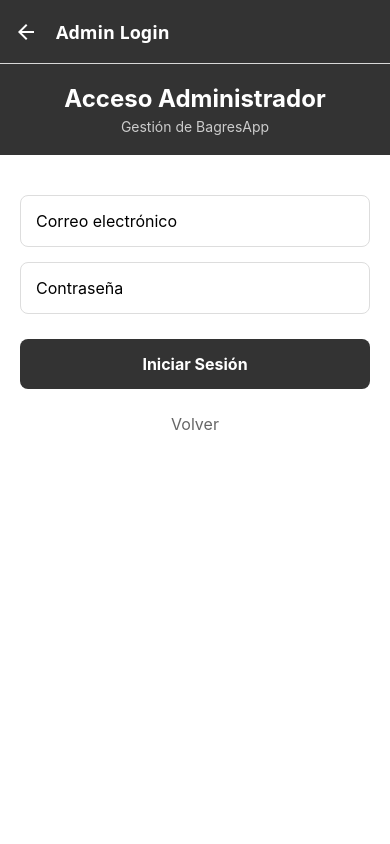
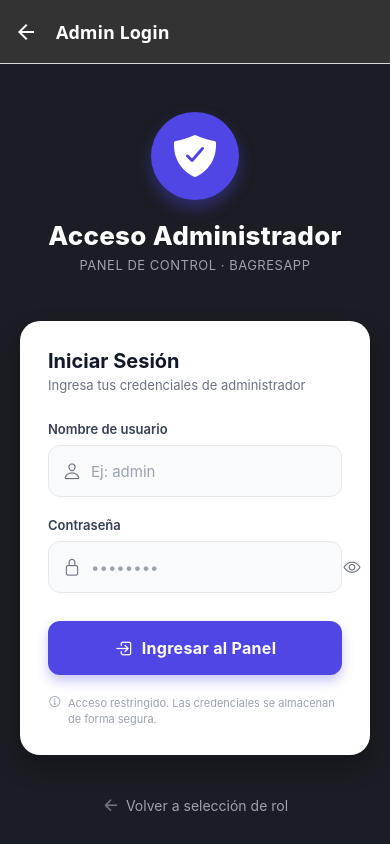
Before and after one commit to Alex8ber/BagresApp, a React Native app: screen /AdminLogin in a window 390 px wide. Built offline with nearby package versions, Linux system fonts and the light colour scheme; no server answers.

Commit message:
admin new

```diff
--- a/src/screens/auth/AdminLoginScreen.tsx
+++ b/src/screens/auth/AdminLoginScreen.tsx
@@ -1,130 +1,337 @@
 import React, { useState } from 'react';
-import { View, Text, TextInput, TouchableOpacity, StyleSheet, Alert, ActivityIndicator } from 'react-native';
+import {
+  View,
+  Text,
+  TextInput,
+  TouchableOpacity,
+  StyleSheet,
+  Alert,
+  ActivityIndicator,
+  KeyboardAvoidingView,
+  Platform,
+  ScrollView,
+} from 'react-native';
 import { SafeAreaView } from 'react-native-safe-area-context';
+import { Ionicons } from '@expo/vector-icons';
 import { useAuth } from '@/hooks/useAuth';
-import { colors } from '@/styles/theme';
 import type { RootStackScreenProps } from '@/navigation/types';
 
 type Props = RootStackScreenProps<'AdminLogin'>;
 
 export default function AdminLoginScreen({ navigation }: Props) {
   const { signIn, loading } = useAuth();
-  const [email, setEmail] = useState('');
+  const [username, setUsername] = useState('');
   const [password, setPassword] = useState('');
+  const [showPassword, setShowPassword] = useState(false);
 
   const handleLogin = async () => {
-    if (!email || !password) {
-      Alert.alert('Error', 'Por favor ingresa correo y contraseña');
+    if (!username.trim() || !password) {
+      Alert.alert('Campos requeridos', 'Por favor ingresa el nombre de usuario y la contraseña.');
       return;
     }
 
     try {
-      await signIn(email, password, 'admin');
+      await signIn(username.trim(), password, 'admin');
     } catch (error: any) {
-      Alert.alert('Error de acceso', error.message || 'No se pudo iniciar sesión como administrador');
+      Alert.alert(
+        'Acceso denegado',
+        error.message || 'No se pudo iniciar sesión como administrador. Verifica las credenciales.',
+      );
     }
   };
 
   return (
-    <SafeAreaView style={styles.container}>
+    <SafeAreaView style={styles.safeArea}>
+      <KeyboardAvoidingView
+        style={styles.flex}
+        behavior={Platform.OS === 'ios' ? 'padding' : 'height'}
+      >
+        <ScrollView
+          contentContainerStyle={styles.scroll}
+          keyboardShouldPersistTaps="handled"
+          showsVerticalScrollIndicator={false}
+        >
+          {/* Header */}
           <View style={styles.header}>
+            <View style={styles.iconContainer}>
+              <Ionicons name="shield-checkmark" size={48} color="#fff" />
+            </View>
             <Text style={styles.title}>Acceso Administrador</Text>
-        <Text style={styles.subtitle}>Gestión de BagresApp</Text>
+            <Text style={styles.subtitle}>Panel de Control · BagresApp</Text>
           </View>
 
-      <View style={styles.form}>
+          {/* Form Card */}
+          <View style={styles.card}>
+            <Text style={styles.cardTitle}>Iniciar Sesión</Text>
+            <Text style={styles.cardSubtitle}>
+              Ingresa tus credenciales de administrador
+            </Text>
+
+            {/* Username Field */}
+            <View style={styles.fieldGroup}>
+              <Text style={styles.label}>Nombre de usuario</Text>
+              <View style={styles.inputRow}>
+                <Ionicons
+                  name="person-outline"
+                  size={18}
+                  color="#6B7280"
+                  style={styles.inputIcon}
+                />
                 <TextInput
                   style={styles.input}
-          placeholder="Correo electrónico"
-          value={email}
-          onChangeText={setEmail}
-          keyboardType="email-address"
+                  placeholder="Ej: admin"
+                  placeholderTextColor="#9CA3AF"
+                  value={username}
+                  onChangeText={setUsername}
                   autoCapitalize="none"
+                  autoCorrect={false}
+                  returnKeyType="next"
+                  editable={!loading}
                 />
+              </View>
+            </View>
 
+            {/* Password Field */}
+            <View style={styles.fieldGroup}>
+              <Text style={styles.label}>Contraseña</Text>
+              <View style={styles.inputRow}>
+                <Ionicons
+                  name="lock-closed-outline"
+                  size={18}
+                  color="#6B7280"
+                  style={styles.inputIcon}
+                />
                 <TextInput
-          style={styles.input}
-          placeholder="Contraseña"
+                  style={[styles.input, styles.inputFlex]}
+                  placeholder="••••••••"
+                  placeholderTextColor="#9CA3AF"
                   value={password}
                   onChangeText={setPassword}
-          secureTextEntry
+                  secureTextEntry={!showPassword}
+                  returnKeyType="done"
+                  onSubmitEditing={handleLogin}
+                  editable={!loading}
                 />
+                <TouchableOpacity
+                  onPress={() => setShowPassword(prev => !prev)}
+                  style={styles.eyeButton}
+                  hitSlop={{ top: 8, bottom: 8, left: 8, right: 8 }}
+                >
+                  <Ionicons
+                    name={showPassword ? 'eye-off-outline' : 'eye-outline'}
+                    size={18}
+                    color="#6B7280"
+                  />
+                </TouchableOpacity>
+              </View>
+            </View>
 
+            {/* Login Button */}
             <TouchableOpacity
-          style={styles.loginButton}
+              style={[styles.loginButton, loading && styles.loginButtonDisabled]}
               onPress={handleLogin}
               disabled={loading}
+              activeOpacity={0.85}
             >
               {loading ? (
-            <ActivityIndicator color="white" />
+                <ActivityIndicator color="#fff" size="small" />
               ) : (
-            <Text style={styles.loginButtonText}>Iniciar Sesión</Text>
+                <>
+                  <Ionicons name="log-in-outline" size={20} color="#fff" style={styles.btnIcon} />
+                  <Text style={styles.loginButtonText}>Ingresar al Panel</Text>
+                </>
               )}
             </TouchableOpacity>
 
+            {/* Security Note */}
+            <View style={styles.securityNote}>
+              <Ionicons name="information-circle-outline" size={14} color="#9CA3AF" />
+              <Text style={styles.securityNoteText}>
+                Acceso restringido. Las credenciales se almacenan de forma segura.
+              </Text>
+            </View>
+          </View>
+
+          {/* Back Button */}
           <TouchableOpacity
             style={styles.backButton}
             onPress={() => navigation.goBack()}
             disabled={loading}
+            activeOpacity={0.7}
           >
-          <Text style={styles.backButtonText}>Volver</Text>
+            <Ionicons name="arrow-back-outline" size={18} color="#6B7280" />
+            <Text style={styles.backButtonText}>Volver a selección de rol</Text>
           </TouchableOpacity>
-      </View>
+        </ScrollView>
+      </KeyboardAvoidingView>
     </SafeAreaView>
   );
 }
 
+const ADMIN_DARK = '#1A1D23';
+const ADMIN_ACCENT = '#4F46E5'; // Indigo
+
 const styles = StyleSheet.create({
-  container: {
+  flex: {
     flex: 1,
-    backgroundColor: '#fff',
   },
+  safeArea: {
+    flex: 1,
+    backgroundColor: ADMIN_DARK,
+  },
+  scroll: {
+    flexGrow: 1,
+    paddingBottom: 32,
+  },
+
+  // ── Header ──────────────────────────────────────────────────
   header: {
-    padding: 20,
-    backgroundColor: '#333', // Admin distinct color
     alignItems: 'center',
+    paddingVertical: 48,
+    paddingHorizontal: 24,
+    backgroundColor: ADMIN_DARK,
+  },
+  iconContainer: {
+    width: 88,
+    height: 88,
+    borderRadius: 44,
+    backgroundColor: ADMIN_ACCENT,
+    alignItems: 'center',
+    justifyContent: 'center',
+    marginBottom: 20,
+    shadowColor: ADMIN_ACCENT,
+    shadowOffset: { width: 0, height: 8 },
+    shadowOpacity: 0.4,
+    shadowRadius: 16,
+    elevation: 10,
   },
   title: {
-    fontSize: 24,
-    fontWeight: 'bold',
-    color: '#fff',
+    fontSize: 26,
+    fontWeight: '800',
+    color: '#FFFFFF',
+    letterSpacing: 0.3,
   },
   subtitle: {
-    fontSize: 14,
-    color: '#ccc',
-    marginTop: 5,
+    fontSize: 13,
+    color: '#9CA3AF',
+    marginTop: 6,
+    letterSpacing: 0.5,
+    textTransform: 'uppercase',
   },
-  form: {
-    padding: 20,
-    marginTop: 20,
+
+  // ── Card ────────────────────────────────────────────────────
+  card: {
+    marginHorizontal: 20,
+    backgroundColor: '#FFFFFF',
+    borderRadius: 20,
+    padding: 28,
+    shadowColor: '#000',
+    shadowOffset: { width: 0, height: 12 },
+    shadowOpacity: 0.25,
+    shadowRadius: 24,
+    elevation: 12,
+  },
+  cardTitle: {
+    fontSize: 20,
+    fontWeight: '700',
+    color: '#111827',
+    marginBottom: 4,
+  },
+  cardSubtitle: {
+    fontSize: 13,
+    color: '#6B7280',
+    marginBottom: 28,
+  },
+
+  // ── Fields ──────────────────────────────────────────────────
+  fieldGroup: {
+    marginBottom: 20,
+  },
+  label: {
+    fontSize: 13,
+    fontWeight: '600',
+    color: '#374151',
+    marginBottom: 8,
+  },
+  inputRow: {
+    flexDirection: 'row',
+    alignItems: 'center',
+    borderWidth: 1.5,
+    borderColor: '#E5E7EB',
+    borderRadius: 12,
+    backgroundColor: '#F9FAFB',
+    paddingHorizontal: 14,
+    height: 52,
+  },
+  inputIcon: {
+    marginRight: 10,
   },
   input: {
-    borderWidth: 1,
-    borderColor: '#ddd',
-    borderRadius: 8,
-    padding: 15,
-    marginBottom: 15,
-    fontSize: 16,
+    flex: 1,
+    fontSize: 15,
+    color: '#111827',
   },
+  inputFlex: {
+    flex: 1,
+  },
+  eyeButton: {
+    padding: 4,
+    marginLeft: 8,
+  },
+
+  // ── Login Button ─────────────────────────────────────────────
   loginButton: {
-    backgroundColor: '#333',
-    padding: 15,
-    borderRadius: 8,
+    flexDirection: 'row',
     alignItems: 'center',
-    marginTop: 10,
+    justifyContent: 'center',
+    backgroundColor: ADMIN_ACCENT,
+    borderRadius: 12,
+    height: 54,
+    marginTop: 8,
+    shadowColor: ADMIN_ACCENT,
+    shadowOffset: { width: 0, height: 6 },
+    shadowOpacity: 0.3,
+    shadowRadius: 12,
+    elevation: 6,
+  },
+  loginButtonDisabled: {
+    opacity: 0.7,
+  },
+  btnIcon: {
+    marginRight: 8,
   },
   loginButtonText: {
     color: '#fff',
     fontSize: 16,
-    fontWeight: 'bold',
+    fontWeight: '700',
+    letterSpacing: 0.3,
   },
+
+  // ── Security Note ────────────────────────────────────────────
+  securityNote: {
+    flexDirection: 'row',
+    alignItems: 'flex-start',
+    marginTop: 20,
+    gap: 6,
+  },
+  securityNoteText: {
+    flex: 1,
+    fontSize: 11,
+    color: '#9CA3AF',
+    lineHeight: 16,
+  },
+
+  // ── Back Button ──────────────────────────────────────────────
   backButton: {
-    padding: 15,
+    flexDirection: 'row',
     alignItems: 'center',
-    marginTop: 10,
+    justifyContent: 'center',
+    marginTop: 28,
+    paddingVertical: 12,
+    gap: 6,
   },
   backButtonText: {
-    color: '#666',
-    fontSize: 16,
+    fontSize: 14,
+    color: '#9CA3AF',
   },
 });
--- a/src/screens/auth/RoleSelectionScreen.tsx
+++ b/src/screens/auth/RoleSelectionScreen.tsx
@@ -12,7 +12,6 @@
 import { SafeAreaView } from 'react-native-safe-area-context';
 import { theme } from '@/styles/theme';
 import type { RootStackScreenProps } from '@/types/navigation';
-import { useAuth } from '@/hooks/useAuth';
 
 // ============================================================================
 // Types
@@ -25,7 +24,6 @@
 // ============================================================================
 
 export default function RoleSelectionScreen({ navigation }: Props) {
-  const { mockSignInAdmin } = useAuth();
 
   return (
     <SafeAreaView style={styles.safeArea} edges={['top', 'bottom']}>
@@ -90,7 +88,7 @@
         {/* Admin Login Button */}
         <TouchableOpacity
           style={styles.adminLoginContainer}
-          onPress={mockSignInAdmin}
+          onPress={() => navigation.navigate('AdminLogin')}
           activeOpacity={0.8}
         >
           <Text style={styles.adminLoginText}>Acceso Administrador</Text>
--- a/src/types/database.ts
+++ b/src/types/database.ts
@@ -25,12 +25,15 @@
   id: string;
   email: string;
   full_name: string;
+  /** Nombre de usuario único para el login del administrador */
+  nombre_usuario: string;
   created_at: string;
   updated_at: string;
 }
 
 export type AdminInsert = Omit<Admin, 'created_at' | 'updated_at'> & {
   id?: string;
+  nombre_usuario?: string;
 };
 
 export type AdminUpdate = Partial<Omit<Admin, 'id' | 'created_at' | 'updated_at'>>;
--- a/src/types/models.ts
+++ b/src/types/models.ts
@@ -29,6 +29,8 @@
  */
 export interface Admin extends BaseUser {
   email: string;
+  /** Nombre de usuario único para el login (ej: 'admin') */
+  nombreUsuario: string;
 }
 
 /**
--- a/src/utils/transformers.ts
+++ b/src/utils/transformers.ts
@@ -64,6 +64,7 @@
     id: dbAdmin.id,
     email: dbAdmin.email,
     fullName: dbAdmin.full_name,
+    nombreUsuario: dbAdmin.nombre_usuario,
     createdAt: new Date(dbAdmin.created_at),
     updatedAt: new Date(dbAdmin.updated_at),
   };
```
Also changed, not shown: src/context/AuthContext.tsx (+20 -15 lines), src/services/supabase/auth.ts (+50 -0 lines), 1 other file (tests, documents, lock files or other folders). Lines whose indentation alone changed are shown as unchanged.
